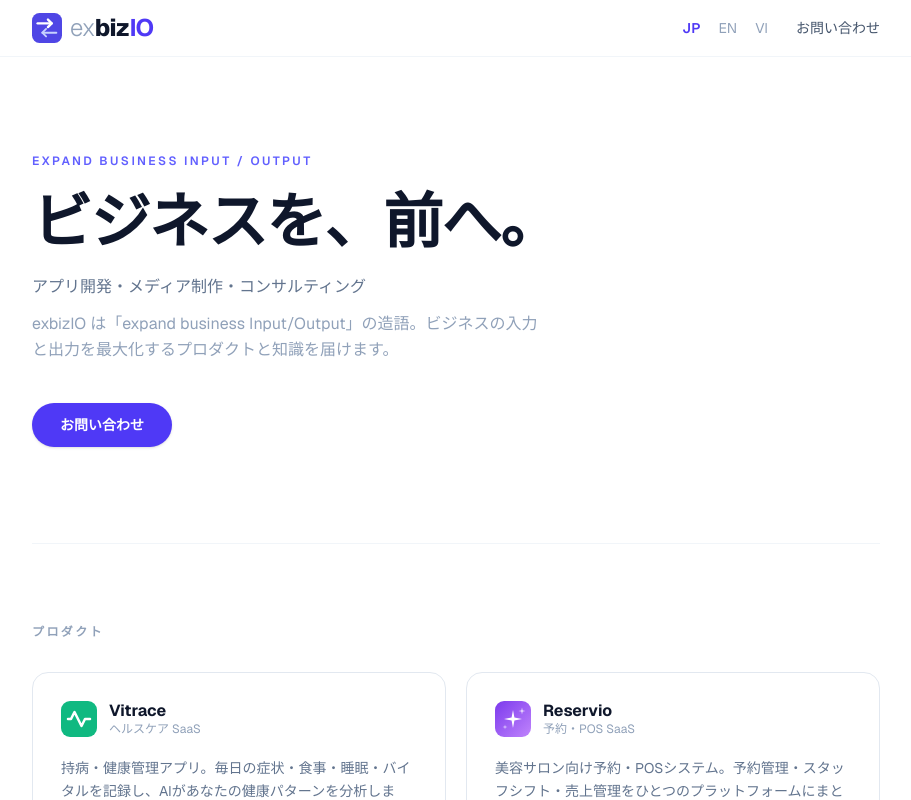
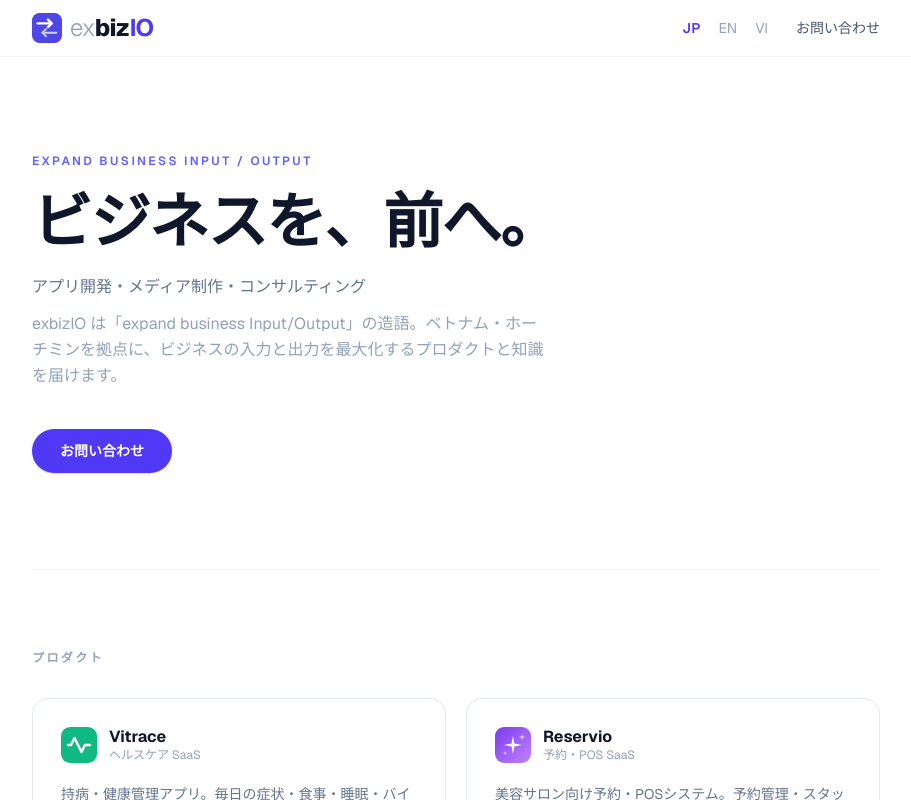
Before and after one commit to themyworld/exbizio-web, a Next.js app: page / in a window 1280 px wide. Shown: the top 800 px of the page, without its empty margins (184-1095 px from the left). Built offline with nearby package versions, Linux system fonts and the light colour scheme.

Commit message:
feat: add Ho Chi Minh City base info to hero description (ja/en/vi)
Co-Authored-By: Claude Sonnet 4.6 <noreply@anthropic.com>

```diff
--- a/src/app/page.tsx
+++ b/src/app/page.tsx
@@ -10,7 +10,7 @@ const t = {
     hero_eyebrow: "expand business Input / Output",
     hero_tagline: "ビジネスを、前へ。",
     hero_sub: "アプリ開発・メディア制作・コンサルティング",
-    hero_desc: 'exbizIO は「expand business Input/Output」の造語。ビジネスの入力と出力を最大化するプロダクトと知識を届けます。',
+    hero_desc: 'exbizIO は「expand business Input/Output」の造語。ベトナム・ホーチミンを拠点に、ビジネスの入力と出力を最大化するプロダクトと知識を届けます。',
     hero_cta: "お問い合わせ",
     products_title: "プロダクト",
     vitrace_name: "Vitrace",
@@ -43,7 +43,7 @@ const t = {
     hero_eyebrow: "expand business Input / Output",
     hero_tagline: "Expand. Build. Connect.",
     hero_sub: "App Development · Media Creation · Consulting",
-    hero_desc: "exbizIO stands for \"expand business Input/Output\" — maximizing the input and output of your business through digital products and expertise.",
+    hero_desc: "exbizIO stands for \"expand business Input/Output\" — based in Ho Chi Minh City, Vietnam, delivering digital products and expertise that maximize the input and output of your business.",
     hero_cta: "Get in Touch",
     products_title: "Products",
     vitrace_name: "Vitrace",
@@ -76,7 +76,7 @@ const t = {
     hero_eyebrow: "expand business Input / Output",
     hero_tagline: "Mở rộng. Xây dựng. Kết nối.",
     hero_sub: "Phát triển ứng dụng · Tạo nội dung · Tư vấn",
-    hero_desc: "exbizIO là viết tắt của \"expand business Input/Output\" — tối đa hóa đầu vào và đầu ra kinh doanh thông qua các sản phẩm số và chuyên môn.",
+    hero_desc: "exbizIO là viết tắt của \"expand business Input/Output\" — đặt trụ sở tại TP. Hồ Chí Minh, Việt Nam, cung cấp các sản phẩm số và chuyên môn giúp tối đa hóa đầu vào và đầu ra kinh doanh của bạn.",
     hero_cta: "Liên hệ ngay",
     products_title: "Sản phẩm",
     vitrace_name: "Vitrace",
```
